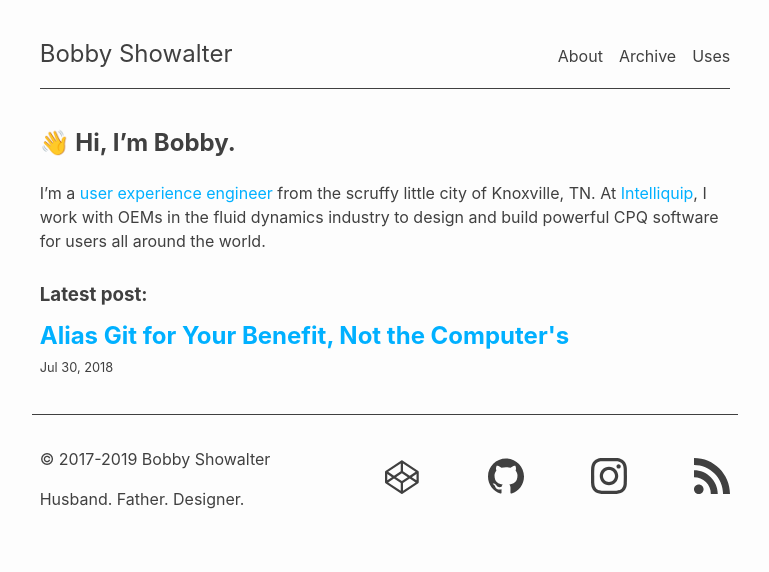
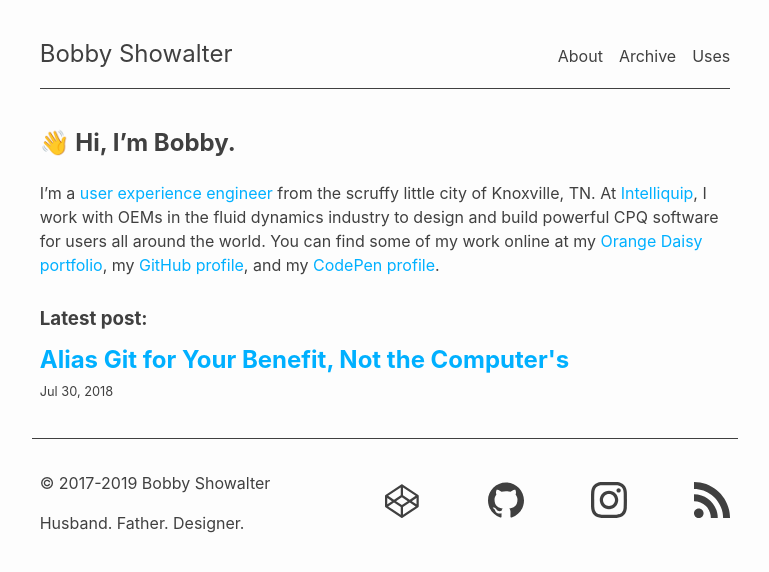
Before and after one commit to orangedaisy/bshowco, a Jekyll site: the page built from index.md, in a window 1280 px wide. Shown: the top 572 px of the page, without its empty margins (255-1024 px from the left). Built offline with Jekyll 4.4.1, drawn with Linux system fonts in a browser that asks for light colours; our own code applies the rules of GitHub Pages for plain Markdown files.

Commit message:
GH-6: Add homepage links to online profiles

```diff
--- a/index.md
+++ b/index.md
@@ -8,4 +8,7 @@ navbar: false
 I'm a [user experience engineer](/what-i-do/) from the scruffy little city of
 Knoxville, TN. At [Intelliquip](https://www.intelliquip.com/), I work with OEMs
 in the fluid dynamics industry to design and build powerful CPQ software for
-users all around the world.
+users all around the world. You can find some of my work online at my [Orange
+Daisy portfolio](https://www.orangedaisy.co/work/), my [GitHub
+profile](https://github.com/orangedaisy/), and my [CodePen
+profile](https://codepen.io/bobbyshowalter/).
```
